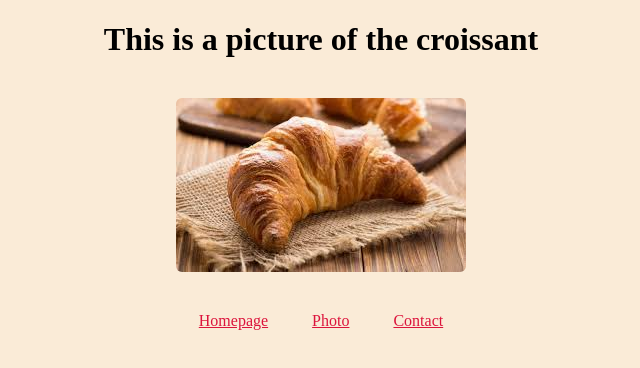
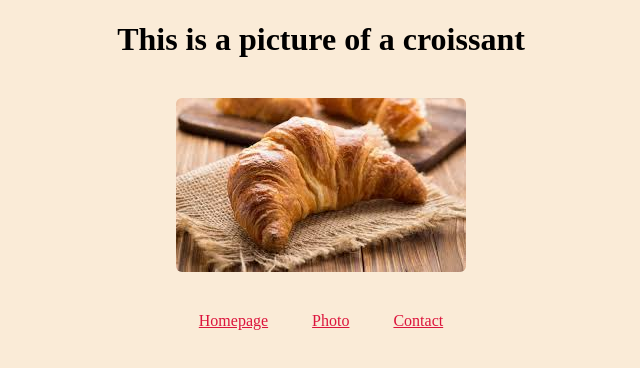
Before and after one commit to aqualinka/Croissant, a plain HTML site: page photo.html in a window 1280 px wide. Shown: the whole page, without its empty margins (319-959 px from the left). Drawn offline with Linux system fonts and the light colour scheme.

Commit message:
updated photo.html

```diff
--- a/photo.html
+++ b/photo.html
@@ -4,11 +4,11 @@
     <meta charset="UTF-8">
     <meta http-equiv="X-UA-Compatible" content="IE=edge">
     <meta name="viewport" content="width=device-width, initial-scale=1.0">
-    <title>Apocture of croissant</title>
+    <title>A picture of a croissant</title>
     <link rel="stylesheet" href="/src/style.css">
 </head>
 <body>
-    <h1>This is a picture of the croissant</h1>
+    <h1>This is a picture of a croissant</h1>
     <div>
         <img src="/src/croissant.jpg" alt="picture-croissant">
     </div>
```
